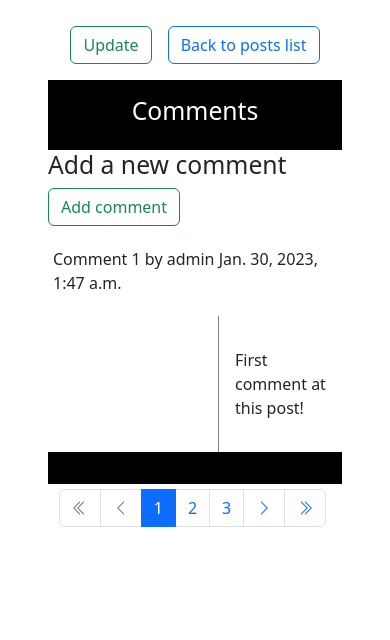
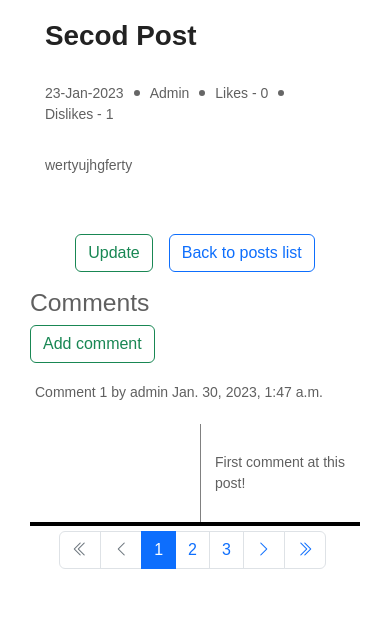
Before and after one commit to KulykDima/Django_blog, a Django app: page /posts/details/08e29345-c5ee-4a6e-bd22-1bf20b1da60c in a window 390 px wide. Shown: the part 539-1179 px from the top of the page. Before the commit the page ends 1066 px from the top, so only its background shows below. Run offline with Django 4.2, Linux system fonts and the light colour scheme; a user stored in the database is signed in; data comes from the database, SQL or seed files in the repository; both versions use the stored data as it was after the commit; some libraries are stand-ins or nearby versions.

Commit message:
added_css_redhtml

```diff
--- /dev/null
+++ b/src/post/static/css/blog_page.css
@@ -0,0 +1,68 @@
+* {
+    box-sizing: border-box;
+    margin: 0;
+}
+body {
+    font-family: 'Montserrat', sans-serif;
+    color: #606060;
+    font-size: 14px;
+}
+.container {
+    max-width: 960px;
+    margin: 50px auto;
+    padding: 0 15px;
+    background: white;
+}
+.post-image img {
+    width: 100%;
+    margin: 0 0 20px 0;
+}
+.post h1 {
+    color: #222;
+    font-weight: 600;
+    margin-bottom: 30px;
+}
+.post-meta {
+    margin-bottom: 30px;
+    display: flex;
+    flex-wrap: wrap;
+}
+time,
+.author {
+    padding-right: 26px;
+    position: relative;
+}
+time:after,
+.author:after {
+    content: "";
+    width: 6px;
+    height: 6px;
+    border-radius: 50%;
+    background: #666;
+    position: absolute;
+    top: 50%;
+    right: 10px;
+    transform: translateY(-50%);
+}
+p {
+    line-height: 1.5;
+    margin-bottom: 1em;
+}
+@media (min-width: 768px) {
+    body {
+        font-size: 16px;
+    }
+    .container {
+        padding: 0 45px;
+    }
+    .post-image img {
+        float: right;
+        width: 300px;
+        margin: 0 0 20px 20px;
+    }
+    .post-header {
+        padding-left: 26px;
+        border-left: 4px solid #D8D8D8;
+        margin-left: -30px;
+    }
+}
--- a/src/post/templates/bloggers/bloggers_list.html
+++ b/src/post/templates/bloggers/bloggers_list.html
@@ -13,6 +13,7 @@
 {% endblock %}
 
 {% block content %}
+    <link rel="stylesheet" type="text/css" href="{% static 'css/lists.css' %}">
 {#<div class="accordion" id="accordionExample">#}
 {#      <div class="accordion-item">#}
 {#        <h2 class="accordion-header" id="headingOne">#}
@@ -31,7 +32,7 @@
 {#                </div>#}
 {#              </div>#}
     {% if object_list %}
-        <table class="table table-hover">
+        <table class="table table_blur">
             <thead class="thead-dark">
                 <tr>
                     <th>№</th>
--- a/src/post/templates/list_of_posts.html
+++ b/src/post/templates/list_of_posts.html
@@ -13,6 +13,7 @@
 {% endblock %}
 
 {% block content %}
+    <link rel="stylesheet" type="text/css" href="{% static 'css/lists.css' %}">
 <div class="accordion" id="accordionExample">
       <div class="accordion-item">
         <h2 class="accordion-header" id="headingOne">
@@ -31,7 +32,7 @@
                 </div>
               </div>
     {% if object_list %}
-        <table class="table table-hover">
+        <table class="table table_blur">
             <thead class="thead-dark">
                 <tr>
                     <th>№</th>
--- a/src/post/templates/post_details.html
+++ b/src/post/templates/post_details.html
@@ -1,4 +1,6 @@
 {% extends 'base.html' %}
+
+{% load static %}
 
 {% block title %}
     Details of exam
@@ -9,7 +11,7 @@
     <style>
 
    header, footer {
-    padding: 1em;
+    padding: 2px;
     color: white;
     background-color: black;
     clear: left;
@@ -36,40 +38,30 @@
 {% endblock %}
 
 {% block content %}
-    <div class="container">
-        <div class="row">
-            <div class="col-sm">
-                <table class="table table-striped">
-                    <tbody>
-                        <tr>
-                            <td>Description</td>
-                            <td>{{ posts.title }}</td>
-                        </tr>
-                        <tr>
-                            <td>Text</td>
-                            <td>{{ posts.text }}</td>
-                        </tr>
-                        <tr>
-                            <td>Post Author</td>
-                            <td>{{ posts.author }}</td>
-                        </tr>
-                        <tr>
-                            <td>Likers</td>
-                            <td><h5 title="{% for user in likeusers %} {{ user.username }}, {% endfor %}">{{ posts.like.count }}</h5></td>
-                        </tr>
-                        <tr>
-                            <td>Dislikers</td>
-                            <td><h5 title="{% for users in dislikeusers %}{{ users.username }}, {% endfor %}">{{ posts.dislike.count }}</h5></td>
-                        </tr>
-                        <tr>
-                            <td>Post created</td>
-                            <td>{{ posts.create_date|date:'d-M-Y' }}</td>
-                        </tr>
-                    </tbody>
-              </table>
+    <link rel="stylesheet" type="text/css" href="{% static 'css/blog_page.css' %}">
+                        <div class="container">
+    <div class="post">
+        <div class="post-image">
+            <img src="http://blog.webnode.com/wp-content/uploads/2016/10/Blog-intro.jpg">
+        </div>
+        <div class="post-content">
+            <div class="post-header">
+                <h1>{{ posts.title }}</h1>
+                <div class="post-meta">
+                    <time datetime="2019-04-01">{{ posts.create_date|date:'d-M-Y' }}</time>
+                    <span class="author">{{ posts.author.username|title }}</span>
+                    <span class="author" title="{% for user in likeusers %} {{ user.username }},
+                    {% endfor %}"> Likes - {{ posts.like.count }}</span>
+                    <span title="{% for user in dislikeusers %} {{ user.username }},
+                    {% endfor %}"> Dislikes - {{ posts.dislike.count }}</span>
+                </div>
             </div>
+            <p>{{ posts.text }}
+            </p>
         </div>
-    <div class="row">
+    </div>
+</div>
+    <div class="exit">
             <form method="get" class="d-flex justify-content-center mt-1 mb-2"
                   action="{% url 'posts:update' posts.uuid %}">
                 {% csrf_token %}
@@ -78,14 +70,11 @@
             </form>
         </div>
 
-  <div class="container">
-   <header>
-    <h2>Comments</h2>
-   </header>
+  <div class="comments">
      {% if new_comment %}
     <h2>Your comment has been added.</h2>
     {% else %}
-    <h2>Add a new comment</h2>
+    <h2>Comments</h2>
     <form method="post" action="{% url 'posts:detail' uuid=posts.uuid %}">
         {{ comment_form.as_p }}
         {% csrf_token %}
@@ -111,4 +100,5 @@
         {% include 'includes/paginator.html' with page=posts %}
     </div>
     {% endif %}
+  </div>
 {% endblock %}
--- a/src/templates/base.html
+++ b/src/templates/base.html
@@ -12,7 +12,7 @@
         {% include 'includes/header.html' %}
         <div class="container mt-1 pt-1">
         {% include 'includes/messages.html' %}
-        <div class="container mt-4 pt-5">
+        <div class="container mt-1 pt-1">
             <div class="border rounded text-center p-3 m-3 mb-5 bg-light shadow">
                 <h1>{% block header %}{% endblock %}</h1>
             </div>
```
Also changed, not shown: src/post/static/css/index.css (added, +70 -0 lines), src/post/static/css/lists.css (added, +51 -0 lines), src/templates/index.html (+29 -2 lines), blog.sqlite3.
